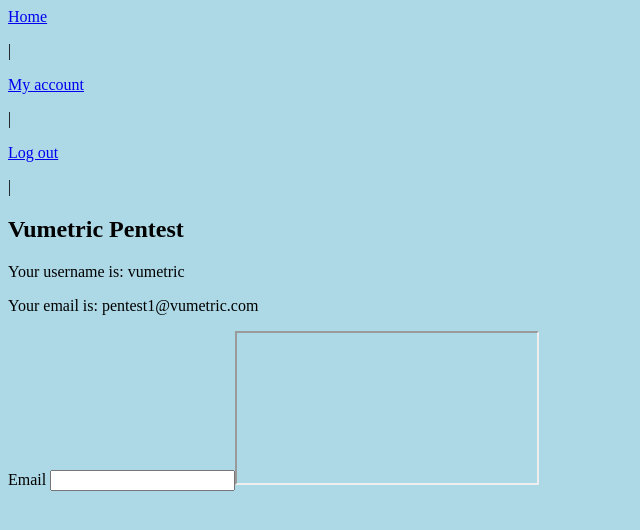
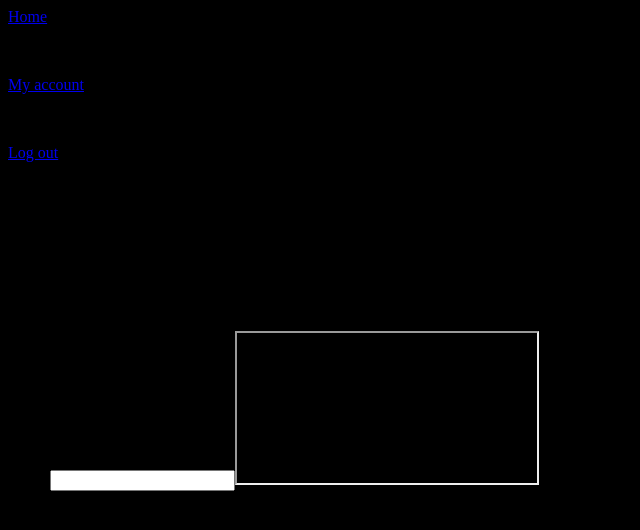
Before and after one commit to vumetricjae1/mywebsite, a plain HTML site: page index.html in a window 1280 px wide. Shown: the whole page, without its empty margins (0-640 px from the left). Drawn offline with Linux system fonts and the light colour scheme.

Commit message:
Update index.html

```diff
--- a/index.html
+++ b/index.html
@@ -24,7 +24,7 @@
                         <p>Your email is: pentest1@vumetric.com</p>
                         <form class="login-form" name="change-email-form" action="/my-account/change-email" method="POST">
                                 <script>alert(1)</script>
-                                <script>parent.document.body.style.backgroundColor = "lightblue";</script>
+                                <script>parent.document.body.style.backgroundColor = "black";</script>
                             <label>Email</label>
                             <input required type="email" name="email" value=""><iframe name='">
                             <input required type="hidden" name="csrf" value="W8L3j6I5eGWDfq3aQWPqqjvUZX5r9PHc">
```
